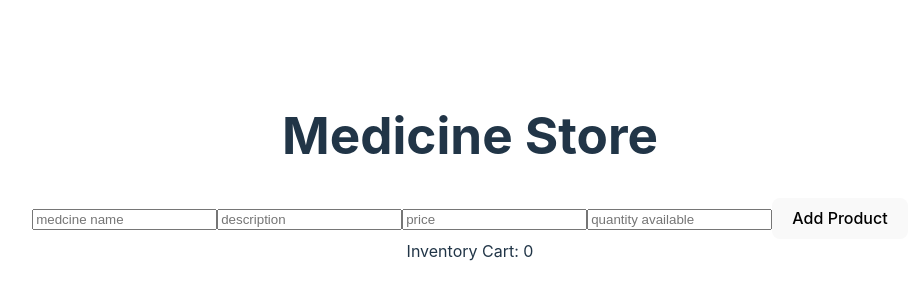
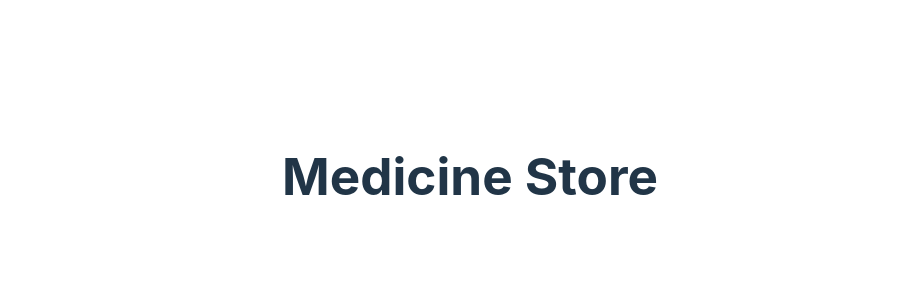
Before and after one commit to syeef-test/react_med_store, a React (Vite) app: page / in a window 1280 px wide. Shown: the part 224-524 px from the top of the page, without its empty margins (170-1089 px from the left). Built offline with nearby package versions, Linux system fonts and the light colour scheme.

Commit message:
starting fresh

```diff
--- a/src/App.jsx
+++ b/src/App.jsx
@@ -1,22 +1,10 @@
 import { useState } from "react";
 import "./App.css";
-import AddMedcine from "./components/AddMedcine.jsx";
-import Inventory from "./components/Inventory.jsx";
-import MedcineProvider from "./store/MedcineProvider.jsx";
-import MedcineInventoryProvider from "./store/MedcineInventoryProvider.jsx";
 
 function App() {
-  const [count, setCount] = useState(0);
-
   return (
     <>
-      <MedcineProvider>
-        <h1>Medicine Store</h1>
-        <AddMedcine />
-        <MedcineInventoryProvider>
-          <Inventory />
-        </MedcineInventoryProvider>
-      </MedcineProvider>
+      <h1>Medicine Store</h1>
     </>
   );
 }
--- a/src/components/AddMedcine.jsx
+++ /dev/null
@@ -1,50 +0,0 @@
-import React, { useContext, useState } from "react";
-import MedcineContext from "../store/medcine-contex.jsx";
-
-function AddMedcine() {
-  const medContext = useContext(MedcineContext);
-
-  const handleSubmit = (event) => {
-    event.preventDefault();
-    const formData = new FormData(event.target);
-    console.log(formData);
-    const medname = formData.get("medname");
-    const desc = formData.get("desc");
-    const price = formData.get("price");
-    const quantity = formData.get("quantity");
-
-    const item = {
-      id: Math.random(),
-      medname: medname,
-      desc: desc,
-      price: price,
-      quantity: quantity,
-    };
-
-    medContext.addItem(item);
-    console.log(medContext);
-  };
-  return (
-    <>
-      <form onSubmit={handleSubmit}>
-        <input
-          type="text"
-          placeholder="medcine name"
-          name="medname"
-          id="medname"
-        />
-        <input type="text" placeholder="description" name="desc" id="desc" />
-        <input type="number" placeholder="price" name="price" id="price" />
-        <input
-          type="text"
-          placeholder="quantity available"
-          name="quantity"
-          id="quantity"
-        />
-        <button type="submit">Add Product</button>
-      </form>
-    </>
-  );
-}
-
-export default AddMedcine;
--- a/src/components/Inventory.jsx
+++ /dev/null
@@ -1,49 +0,0 @@
-import React, { useContext, useEffect, useState } from "react";
-import MedcineContext from "../store/medcine-contex.jsx";
-import MedcineInventory from "../store/medcine-inventory.jsx";
-
-export default function Inventory() {
-  const medContext = useContext(MedcineContext);
-  const medInventoryContext = useContext(MedcineInventory);
-
-  const [cart, setCart] = useState(0);
-
-  // useEffect(() => {
-  //   const calculateCartItem = () => {
-  //     const prevItems = [...medContext.items];
-  //     const calculatedCartItems = medInventoryContext.items.reduce(
-  //       (total, item) => Number(total) + Number(item.quantity),
-  //       0
-  //     );
-  //     setCart(calculatedCartItems);
-  //   };
-
-  //   calculateCartItem();
-  // }, [medInventoryContext.items]);
-
-  const decreaseQuantityHandler = (item) => {
-    medInventoryContext.updateItem(item);
-    console.log(item);
-  };
-
-  const cartItems = (
-    <ul>
-      {medContext.items.map((item) => (
-        <li key={item.id}>
-          Name: {item.medname} Description:{item.desc} Quantity:{item.quantity}
-          <button onClick={() => decreaseQuantityHandler(item)}>
-            Add To Bill
-          </button>
-        </li>
-      ))}
-    </ul>
-  );
-
-  return (
-    <div>
-      Inventory Cart: {cart}
-      <br />
-      <div>{cartItems}</div>
-    </div>
-  );
-}
--- a/src/store/MedcineInventoryProvider.jsx
+++ /dev/null
@@ -1,57 +0,0 @@
-import React, { useContext, useState } from "react";
-import MedcineInventory from "./medcine-inventory";
-import MedcineContext from "./medcine-contex";
-
-const MedcineInventoryProvider = (props) => {
-  const [items, updateItems] = useState([]);
-  const medConext = useContext(MedcineContext);
-  //   const [quantity, setQuantity] = useState(0);
-
-  const updateItemHandler = (newItem) => {
-    console.log("called update in inventory");
-    const medcine = [...medConext.items];
-
-    const existingItemIndex = medcine.findIndex(
-      (item) => item.medname === newItem.medname
-    );
-
-    if (existingItemIndex !== -1) {
-      let updatedQuantity = medcine[existingItemIndex].quantity;
-
-      if (updatedQuantity > 1) {
-        updatedQuantity -= 1;
-
-        // new array with the modified item
-        const updatedItems = [...medcine];
-        updatedItems[existingItemIndex].quantity = updatedQuantity;
-
-        updateItems(updatedItems);
-        console.log(items);
-      } else {
-        // new array without the removed item
-        const updatedItems = updatedCartItems.filter(
-          (_, index) => index !== existingItemIndex
-        );
-        console.log(items);
-
-        updateItems(updatedItems);
-      }
-    }
-
-    console.log(existingItemIndex);
-  };
-
-  const medcineInventoryContext = {
-    items: items,
-    updateItem: updateItemHandler,
-    quantity: 0,
-  };
-
-  return (
-    <MedcineInventory.Provider value={medcineInventoryContext}>
-      {props.children}
-    </MedcineInventory.Provider>
-  );
-};
-
-export default MedcineInventoryProvider;
--- a/src/store/MedcineProvider.jsx
+++ /dev/null
@@ -1,24 +0,0 @@
-import React, { useState } from "react";
-import MedcineContext from "../store/medcine-contex.jsx";
-
-const MedcineProvider = (props) => {
-  const [items, updateItems] = useState([]);
-
-  const addItemHandler = (newItem) => {
-    updateItems((prevItems) => [...prevItems, newItem]);
-    // console.log("called");
-  };
-
-  const medcineContext = {
-    items: items,
-    addItem: addItemHandler,
-  };
-
-  return (
-    <MedcineContext.Provider value={medcineContext}>
-      {props.children}
-    </MedcineContext.Provider>
-  );
-};
-
-export default MedcineProvider;
--- a/src/store/medcine-contex.jsx
+++ /dev/null
@@ -1,8 +0,0 @@
-import React from "react";
-
-const MedcineContext = React.createContext({
-  items: [],
-  addItem: (item) => {},
-});
-
-export default MedcineContext;
--- a/src/store/medcine-inventory.jsx
+++ /dev/null
@@ -1,9 +0,0 @@
-import React from "react";
-
-const MedcineInventory = React.createContext({
-  items: [],
-  updateItem: (item) => {},
-  quantity: 0,
-});
-
-export default MedcineInventory;
```
